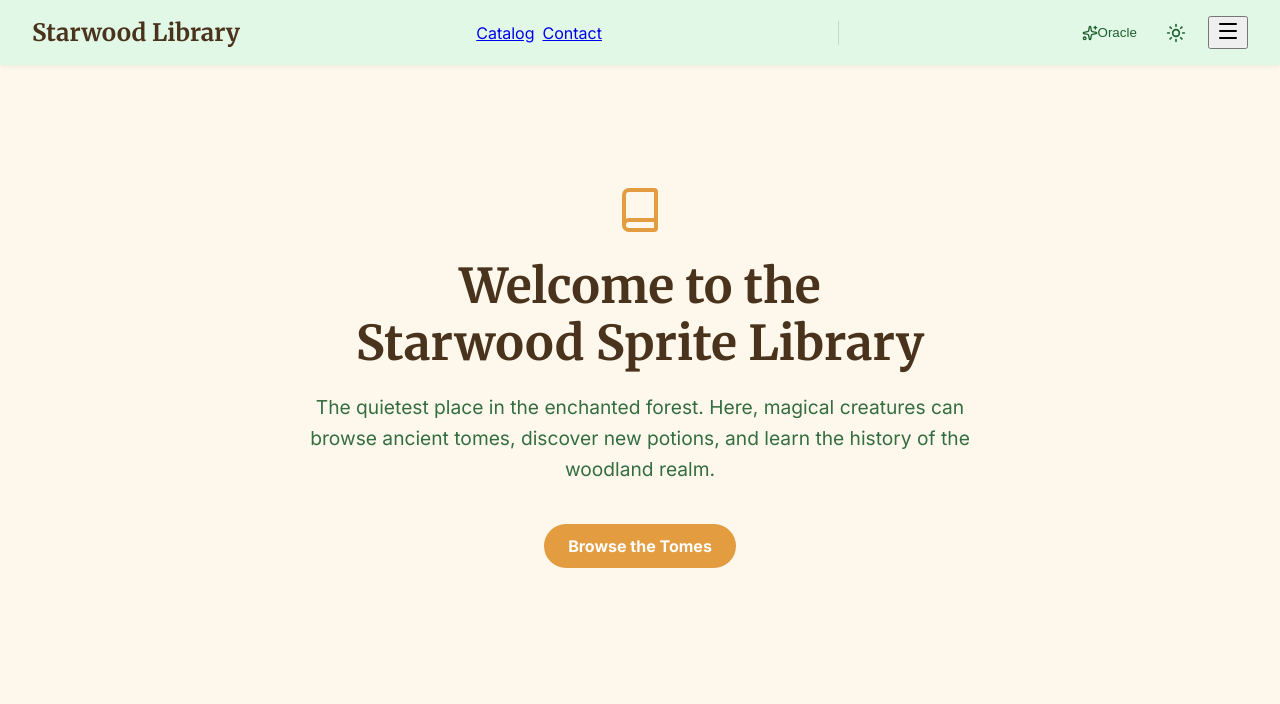
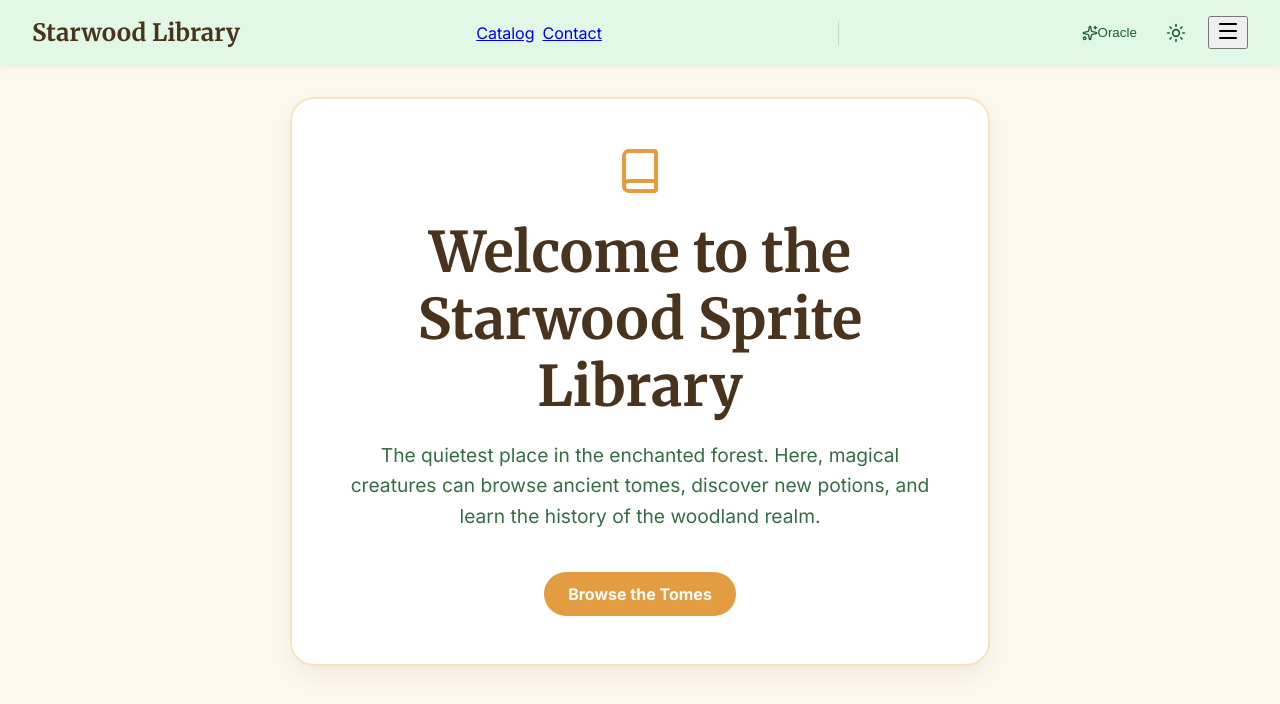
Before and after one commit to GabrielaSzuiogan/W8-FinalProject, a React (Vite) app: page / in a window 1280 px wide. Shown: the top 704 px of the page. Built offline with nearby package versions, Linux system fonts and the light colour scheme.

Commit message:
refactor: added more global design vars

```diff
--- a/src/components/Layout.jsx
+++ b/src/components/Layout.jsx
@@ -1,13 +1,12 @@
 import { Outlet } from "react-router-dom";
 import { useSelector } from "react-redux";
 import Header from "./Header/Header";
-import "../index.css";
 
 export default function Layout() {
   const theme = useSelector((state) => state.ui.theme);
 
   return (
-    <div data-theme={theme} style={{ minHeight: "100vh" }}>
+    <div data-theme={theme} className="app-container">
       <Header />
       <main className="main-wrp">
         <Outlet />
--- a/src/components/MainCard/MainCard.css
+++ b/src/components/MainCard/MainCard.css
@@ -10,13 +10,13 @@
 }
 
 .main-title {
-  font-size: 3rem;
+  font-size: var(--h1-size);
   line-height: 1.2;
   margin-bottom: 1rem;
 }
 
 .main-descr {
-  font-size: 1.2rem;
+  font-size: var(--p-size);
   line-height: 1.6;
   color: var(--text-main);
   margin-bottom: 2.5rem;
--- a/src/index.css
+++ b/src/index.css
@@ -14,6 +14,11 @@
   --btn-hover: #cc8b38;
   --card-bg: #ffffff;
   --card-border: #f5e5b8;
+
+  --h1-size: 2rem;
+  --p-size: 1rem;
+  --card-padding: 1.5rem;
+  --header-padding: 1rem;
 }
 
 /* Starlight Dark Mode */
@@ -32,11 +37,32 @@
   --card-border: #374151;
 }
 
+.desktop-only {
+  display: none !important;
+}
+.mobile-only {
+  display: block !important;
+}
+
+@media (min-width: 1024px) {
+  :root {
+    --h1-size: 3.5rem;
+    --p-size: 1.2rem;
+    --card-padding: 3rem;
+    --header-padding: 1rem 2rem;
+  }
+
+  .desktop-only {
+    display: flex !important;
+  }
+  .mobile-only {
+    display: none !important;
+  }
+}
+
 body {
   margin: 0;
   font-family: "Inter", sans-serif;
-  background-color: var(--bg-color);
-  color: var(--text-main);
   transition:
     background-color 0.3s ease,
     color 0.3s ease;
@@ -51,10 +77,20 @@ h4 {
   margin-top: 0;
 }
 
+.app-container {
+  min-height: 100vh;
+  background-color: var(--bg-color);
+  color: var(--text-main);
+  transition:
+    background-color 0.3s ease,
+    color 0.3s ease;
+}
+
 .main-wrp {
   padding: 2rem;
   max-width: 1200px;
   margin: 0 auto;
+  background-color: --var(--bg-color);
 }
 
 .icon-btn {
@@ -93,3 +129,37 @@ h4 {
 .btn-primary:hover {
   background-color: var(--btn-hover);
 }
+
+.nav-link {
+  text-decoration: none;
+  color: var(--text-main);
+  font-weight: 600;
+  padding: 0.5rem 1rem;
+  border-radius: 20px;
+  transition: all 0.2s;
+}
+
+.nav-link:hover {
+  background-color: rgba(120, 120, 120, 0.1);
+}
+
+.nav-link.active {
+  background-color: var(--accent-bg);
+  color: var(--accent-text);
+}
+
+.card {
+  background-color: var(--card-bg);
+  border: 2px solid var(--card-border);
+  border-radius: 24px;
+  padding: var(--card-padding);
+  box-shadow: 0 10px 25px rgba(0, 0, 0, 0.05);
+  width: 100%;
+  box-sizing: border-box;
+}
+
+.short-divider {
+  width: 1px;
+  height: 24px;
+  background-color: var(--divider-color);
+}
--- a/src/main.jsx
+++ b/src/main.jsx
@@ -4,6 +4,7 @@ import { createRoot } from "react-dom/client";
 import App from "./App.jsx";
 import { Provider } from "react-redux";
 import { store } from "./store/store.js";
+import "./index.css";
 
 createRoot(document.getElementById("root")).render(
   <StrictMode>
```
